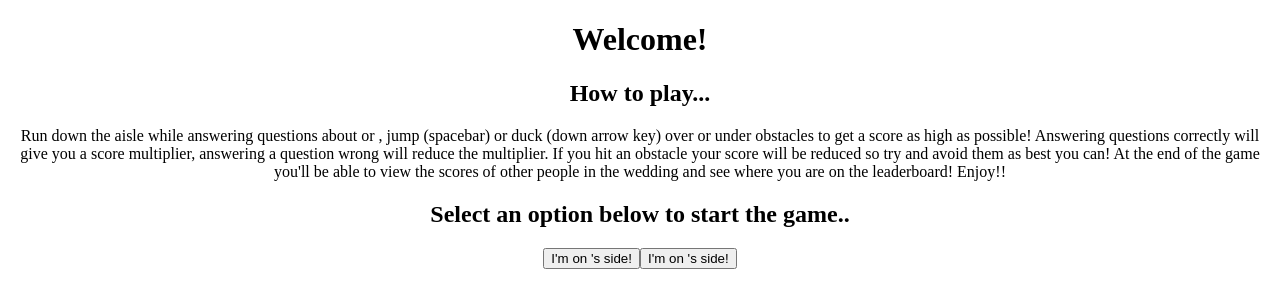
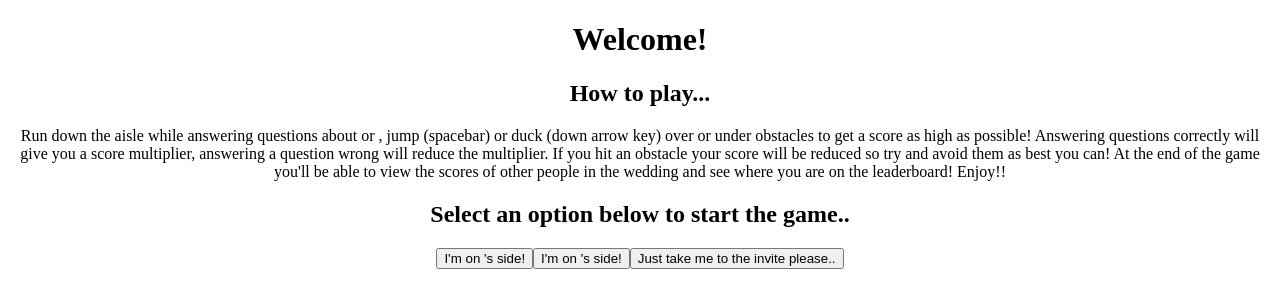
Before and after one commit to gitplayers/client, a React app: page /wedding/1 in a window 1280 px wide. Shown: the top 308 px of the page. Built offline with nearby package versions, Linux system fonts and the light colour scheme; no server answers.

Commit message:
Add button to skip game process and just view invite

```diff
--- a/src/Pages/Welcome/index.js
+++ b/src/Pages/Welcome/index.js
@@ -52,6 +52,10 @@ const Welcome = () => {
         push(`/game/${gameIds[1]}`);
     }
 
+    const skipToInvite = () => {
+        push(`/invite/${wedding_name}`);
+    }
+
     return (
         <>
         {error === "" ?
@@ -66,6 +70,7 @@ const Welcome = () => {
                 <div>
                     <button onClick={startSide1Game}>I'm on {playerNames[0]}'s side!</button>
                     <button onClick={startSide2Game}>I'm on {playerNames[1]}'s side!</button>
+                    <button onClick={skipToInvite}>Just take me to the invite please..</button>
                 </div>
                 </>
             }
```
